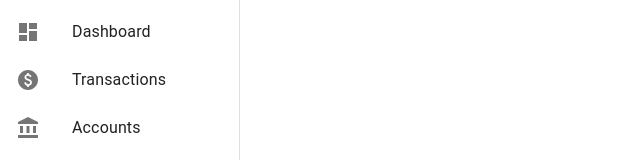
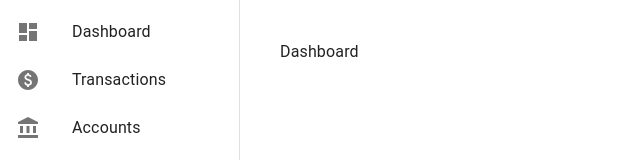
Before and after one commit to ahmedsadman/monee, a React (Create React App) app in the folder monee-client/: page / in a window 1280 px wide. Shown: the top 160 px of the page, without its empty margins (0-640 px from the left). Built offline with nearby package versions, Linux system fonts and the light colour scheme.

Commit message:
configure react router

```diff
--- a/monee-client/package.json
+++ b/monee-client/package.json
@@ -14,9 +14,13 @@
     "@types/node": "^16.7.13",
     "@types/react": "^18.0.0",
     "@types/react-dom": "^18.0.0",
+    "localforage": "^1.10.0",
+    "match-sorter": "^6.3.1",
     "react": "^18.2.0",
     "react-dom": "^18.2.0",
+    "react-router-dom": "^6.6.1",
     "react-scripts": "5.0.1",
+    "sort-by": "^1.2.0",
     "typescript": "^4.4.2",
     "web-vitals": "^2.1.0"
   },
--- a/monee-client/src/App.tsx
+++ b/monee-client/src/App.tsx
@@ -1,11 +1,23 @@
-import { CssBaseline } from "@mui/material";
+import { CssBaseline, Box } from "@mui/material";
+import { Outlet, useNavigate } from "react-router-dom";
 import SideDrawer from "./SideDrawer";
 
 function App() {
+  const navigate = useNavigate();
+
+  const navigateToRoute = (routerName: string) => {
+    navigate(`/${routerName}`);
+  };
+
   return (
     <>
       <CssBaseline />
-      <SideDrawer />
+      <Box sx={{ display: "flex" }}>
+        <SideDrawer onItemClick={navigateToRoute} />
+        <Box component="main" sx={{ flexGrow: 1, p: 5 }}>
+          <Outlet />
+        </Box>
+      </Box>
     </>
   );
 }
--- a/monee-client/src/SideDrawer/index.tsx
+++ b/monee-client/src/SideDrawer/index.tsx
@@ -30,7 +30,8 @@ const menuItems = [
   },
 ];
 
-function SideDrawer() {
+function SideDrawer(props: SideDrawerProps) {
+  const { onItemClick } = props;
   return (
     <Drawer
       variant="permanent"
@@ -50,6 +51,7 @@ function SideDrawer() {
             name={item.name}
             label={item.label}
             icon={item.icon}
+            handleClick={onItemClick}
           />
         ))}
       </List>
@@ -58,10 +60,10 @@ function SideDrawer() {
 }
 
 function MenuItem(props: MenuItemProps) {
-  const { icon, label } = props;
+  const { icon, label, name, handleClick } = props;
   return (
     <ListItem disablePadding>
-      <ListItemButton>
+      <ListItemButton onClick={() => handleClick(name)}>
         <ListItemIcon>{icon}</ListItemIcon>
         <ListItemText primary={label} />
       </ListItemButton>
@@ -73,6 +75,11 @@ type MenuItemProps = {
   name: string;
   label: string;
   icon: JSX.Element;
+  handleClick: (name: string) => void;
+};
+
+type SideDrawerProps = {
+  onItemClick: (name: string) => void;
 };
 
 export default SideDrawer;
--- a/monee-client/src/index.tsx
+++ b/monee-client/src/index.tsx
@@ -4,12 +4,40 @@ import "./index.css";
 import App from "./App";
 import reportWebVitals from "./reportWebVitals";
 
+import { createBrowserRouter, RouterProvider } from "react-router-dom";
+
 const root = ReactDOM.createRoot(
   document.getElementById("root") as HTMLElement
 );
+
+const router = createBrowserRouter([
+  {
+    path: "/",
+    element: <App />,
+    children: [
+      {
+        index: true,
+        element: <div>Dashboard</div>,
+      },
+      {
+        path: "/dashboard",
+        element: <div>Dashboard</div>,
+      },
+      {
+        path: "/transactions",
+        element: <div>Transactions</div>,
+      },
+      {
+        path: "/accounts",
+        element: <div>Accounts</div>,
+      },
+    ],
+  },
+]);
+
 root.render(
   <React.StrictMode>
-    <App />
+    <RouterProvider router={router} />
   </React.StrictMode>
 );
 
```
Also changed, not shown: 1 other file (tests, documents, lock files or other folders).
